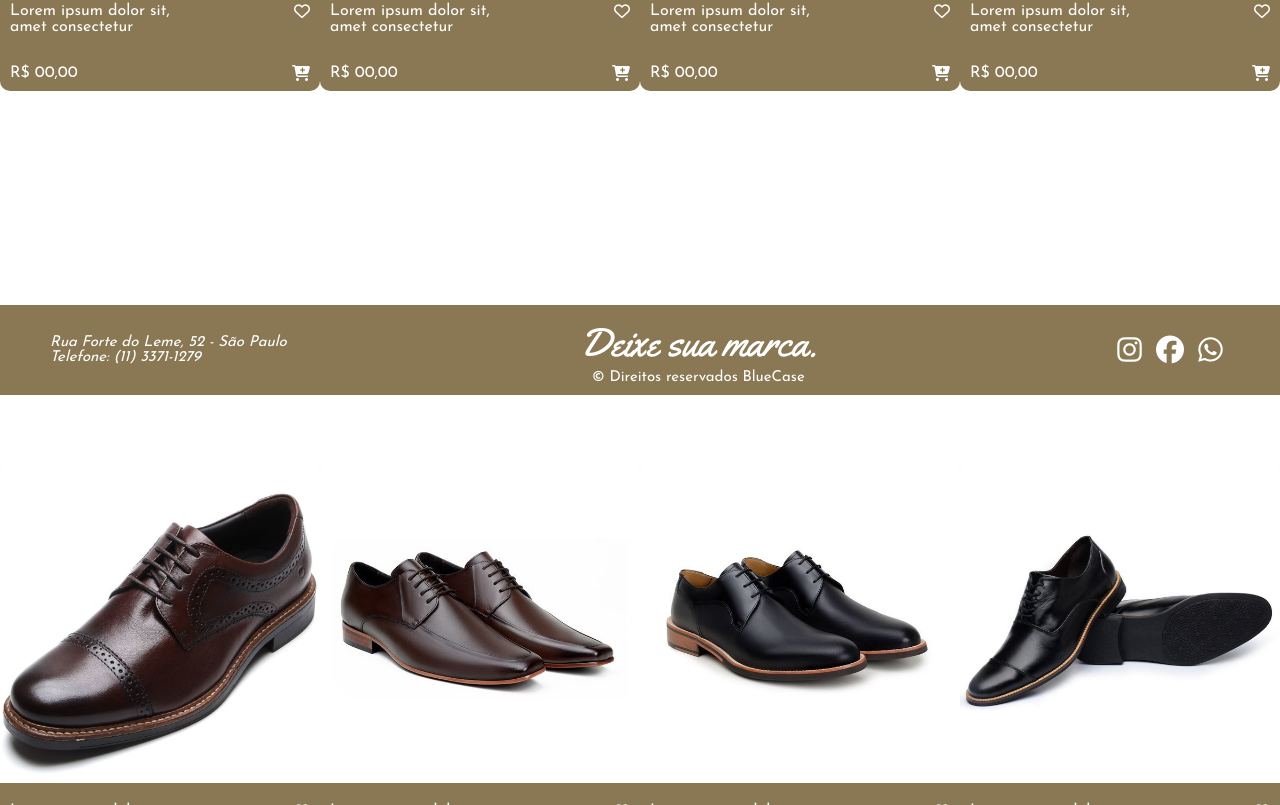
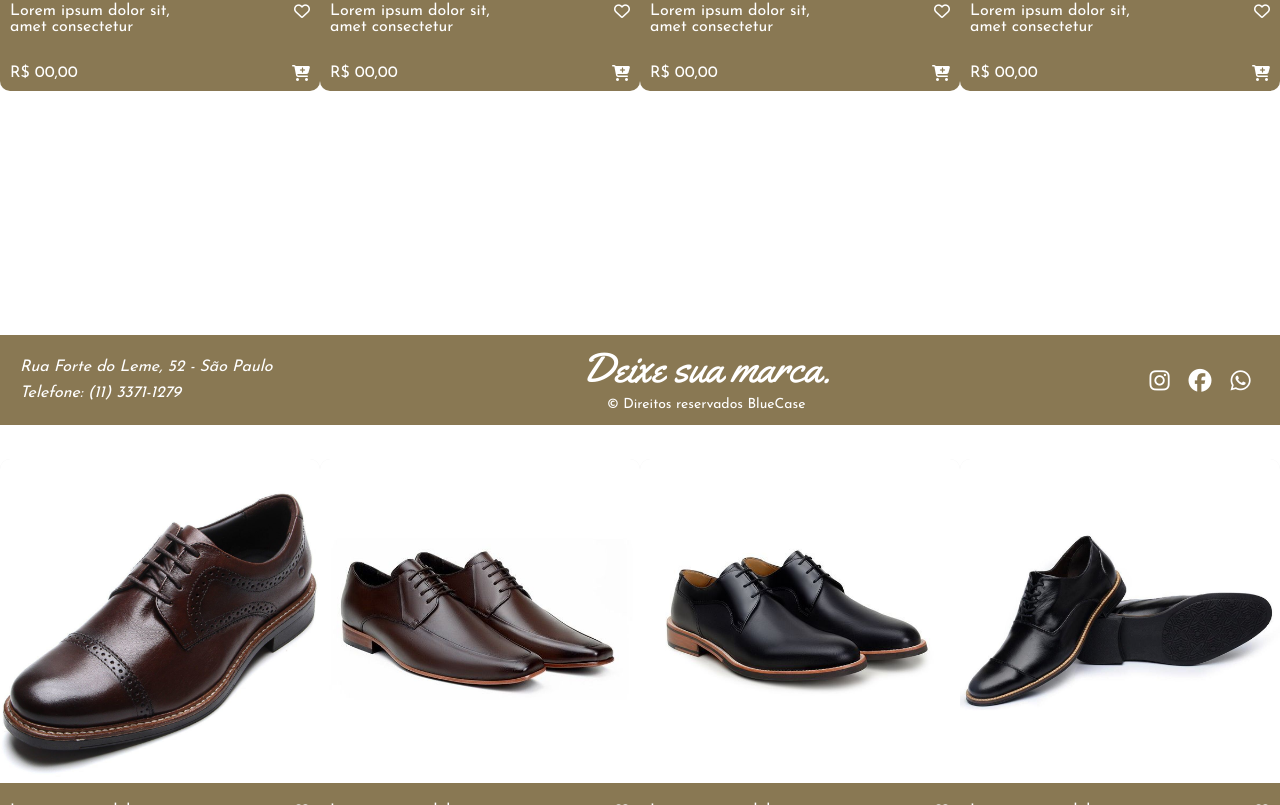
Before and after one commit to 2023-senai-sp-ford-enter/blueCase-sapataria-arnaldo, a plain HTML site: page catalogo.html in a window 1280 px wide. Shown: the part 1385-2190 px from the top of the page. Drawn offline with Linux system fonts and the light colour scheme.

Commit message:
Adicionando footer

```diff
--- a/catalogo.html
+++ b/catalogo.html
@@ -10,7 +10,7 @@
 </head>
 <body>
 
-    <header class="header">
+    <header id="header" class="header">
         <h1 class="header-title">Sapataria do Arnaldo</h1>
 
         <nav class="navbar">
@@ -32,8 +32,8 @@
     </header>
 
     <main>
-        <section id="main" class="catalog-page">
-            <article class="catalog-text">
+        <section class="catalog-page">
+            <div class="catalog-text">
                 <h1>Catálogo</h1>
                 <p>Conheça alguns dos nossos produtos</p>
 
@@ -56,7 +56,7 @@
                         </li>
                     </ul>
                 </nav>
-            </article>
+            </div>
 
             <section class="products">
                 <article id="bags" class="bags">
@@ -236,20 +236,20 @@
         </section>
 
         <button class="button-top">
-            <a href="#main">
+            <a href="#header">
                 <i class="fa-solid fa-arrow-up"></i>
             </a>
         </button>
     </main>
 
-    <footer class="footer">
+    <footer class="footer-page">
         <address class="address">
             <p>Rua Forte do Leme, 52 - São Paulo</p>
             <p>Telefone: (11) 3371-1279</p>
         </address>
 
         <div class="direct">
-            <p>Deixe sua marca.</p>
+            <p class="footer-title">Deixe sua marca.</p>
             <p class="copyright">&copy; Direitos reservados BlueCase</p>
         </div>
 
--- a/style.css
+++ b/style.css
@@ -390,6 +390,7 @@ body {
     color: #fff;
 }
 
+
 /****************************** CONTATO ******************************/
 
 
@@ -506,35 +507,44 @@ body {
     color: #482b1a;
 }
 
-.footer {
+
+/****************************** FOOTER  ******************************/
+
+
+.footer-page {
     display: flex;
     justify-content: space-between;
     align-items: center;
     width: 100%;
     height: 90px;
-    margin-top: 30px;
-    font-family: 'Yellowtail', cursive;
-    font-size: 40px;
+    margin-top: 60px;
+    padding: 20px;
     background-color: var(--color-tercary);
-    color: #ffffff;
+    color: #FFF;
 }
 
-.address {
-    margin-left: 50px;
-    font-family: 'Josefin Sans', sans-serif;
-    font-size: 15px;
+#footer-page.footer-page {
+    margin-top: 100px;
 }
 
-.icons {
+.footer-page .address p:first-child {
+    margin-bottom: 10px;
+}
+
+.footer-page .direct .footer-title {
+    margin-top: -10px;
+    font-size: 42px;
+    font-family: 'Yellowtail', cursive;
+}
+
+.footer-page .direct .copyright {
+    text-align: center;
+    font-size: 14px;
+}
+
+.footer-page .icons {
     display: flex;
     justify-content: space-around;
     width: 120px;
-    margin-right: 50px;
-    font-size: 28px;
+    font-size: 23px;
 }
-
-.direct .copyright {
-    text-align: center;
-    font-family: 'Josefin Sans', sans-serif;
-    font-size: 15px;
-}
```
Also changed, not shown: contato.html (+0 -18 lines), index.html (+2 -2 lines), sobre-nos.html (+2 -2 lines).
